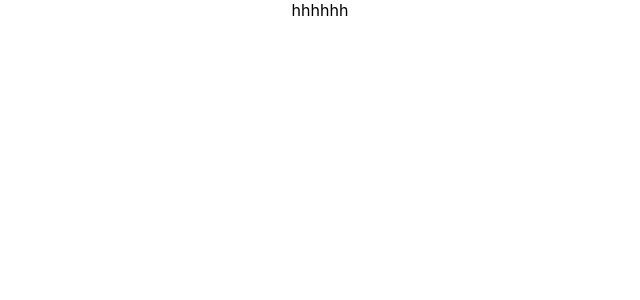
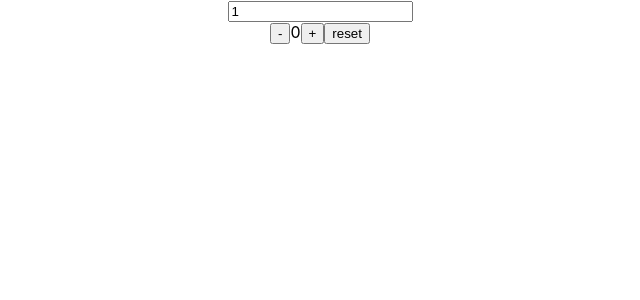
Before and after one commit to hyx546/react, a React (Create React App) app in the folder demo/: page / in a window 1280 px wide. Shown: the top 300 px of the page, without its empty margins (320-960 px from the left). Built offline with nearby package versions, Linux system fonts and the light colour scheme.

Commit message:
[React]:自定义Hoooks

```diff
--- a/demo/src/userDefinedHooks/index.jsx
+++ b/demo/src/userDefinedHooks/index.jsx
@@ -1,18 +1,29 @@
-import React, { useCallback } from 'react';
-import useScroll from './useScroll';
+import React, { useState } from 'react';
+import useCounter from './useCounter';
 
-// function UserDefinedHooks() {
-//   // 调用自定义hook
-//   const { count, increment, decrement, reset } = useCounter();
-//   return (
-//     <div>
-//       <button onClick={decrement}>-</button>
-//       <span>{count}</span>
-//       <button onClick={increment}>+</button>
-//       <button onClick={reset}>reset</button>
-//     </div>
-//   );
-// }
+function UserDefinedHooks() {
+  const [num, setNum] = useState(1);
+  // 调用自定义hook
+  const { count, increment, decrement, reset } = useCounter(num);
+  return (
+    <div>
+      <div>
+        <input
+          type="text"
+          defaultValue={num}
+          placeholder="输入需要加减的数"
+          onChange={(e) => {
+            e.target.value ? setNum(parseInt(e.target.value)) : setNum(1);
+          }}
+        />
+      </div>
+      <button onClick={decrement}>-</button>
+      <span>{count}</span>
+      <button onClick={increment}>+</button>
+      <button onClick={reset}>reset</button>
+    </div>
+  );
+}
 
 // function UserDefinedHooks() {
 //   const {
@@ -44,20 +55,20 @@ import useScroll from './useScroll';
 //   );
 // }
 
-function UserDefinedHooks() {
-  const { y } = useScroll();
-  const goTop = useCallback(() => {
-    document.body.scrollTop = 0;
-  }, []);
-  const style = { position: 'fixed', right: '10px', bottom: '10px' };
-  if (y > 300) {
-    return (
-      <button onClick={goTop} style={style}>
-        Back to Top
-      </button>
-    );
-  }
-  return <div style={{ height: 1200 }}>hhhhhh</div>;
-}
+// function UserDefinedHooks() {
+//   const { y } = useScroll();
+//   const goTop = useCallback(() => {
+//     document.body.scrollTop = 0;
+//   }, []);
+//   const style = { position: 'fixed', right: '10px', bottom: '10px' };
+//   if (y > 300) {
+//     return (
+//       <button onClick={goTop} style={style}>
+//         Back to Top
+//       </button>
+//     );
+//   }
+//   return <div style={{ height: 1200 }}>hhhhhh</div>;
+// }
 
 export default UserDefinedHooks;
--- a/demo/src/userDefinedHooks/useCounter.jsx
+++ b/demo/src/userDefinedHooks/useCounter.jsx
@@ -1,12 +1,12 @@
 import { useCallback, useState } from 'react';
-function useCounter() {
+function useCounter(quantity) {
   const [count, setCount] = useState(0);
   const increment = useCallback(() => {
-    setCount(count + 1);
-  }, [count]);
+    setCount(count + quantity);
+  }, [count, quantity]);
   const decrement = useCallback(() => {
-    setCount(count - 1);
-  }, [count]);
+    setCount(count - quantity);
+  }, [count, quantity]);
   const reset = useCallback(() => {
     setCount(0);
   }, []);
```
